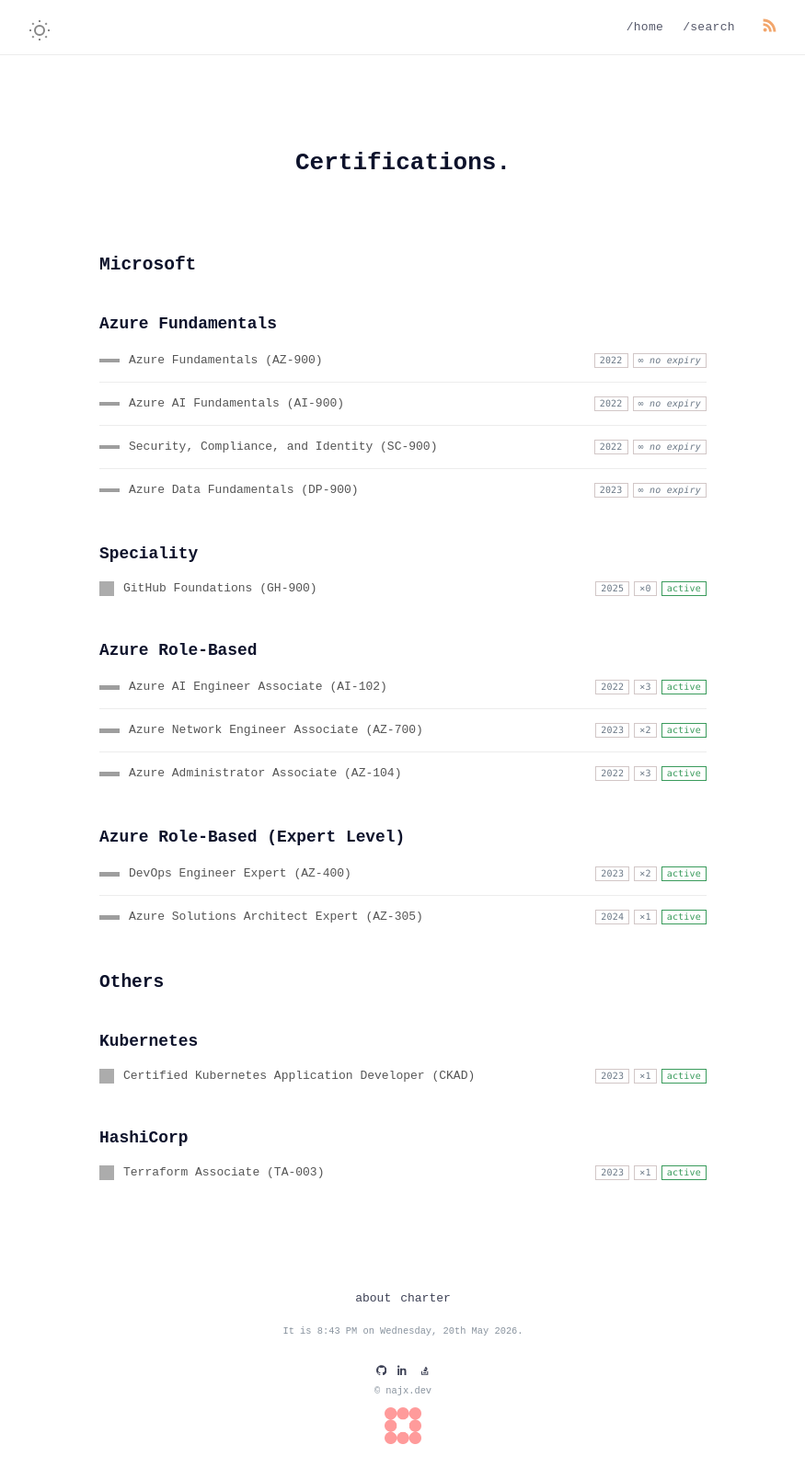
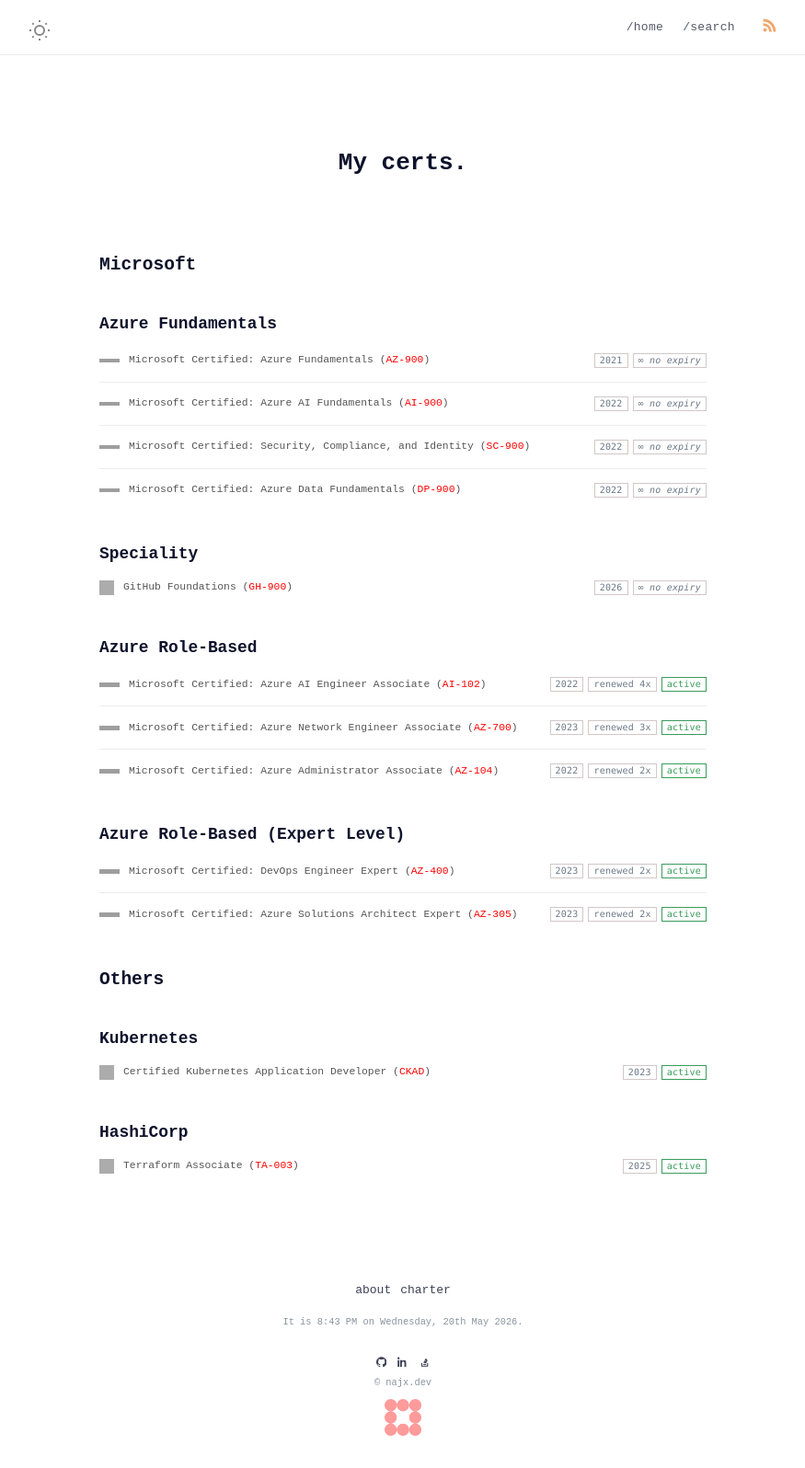
Before and after one commit to najx/najx.github.io, a Jekyll site: the page built from certs.md, in a window 1280 px wide. Shown: the whole page at 92% size, without its empty margins (202-1077 px from the left). Built offline with Jekyll 4.4.1, drawn with Linux system fonts in a browser that asks for light colours; grey boxes are pictures that could not be loaded.

Commit message:
Improve cert page and improve some minor formulations

```diff
--- a/_sass/klise/_miscellaneous.scss
+++ b/_sass/klise/_miscellaneous.scss
@@ -52,6 +52,11 @@
   }
 }
 
+.certs-page .cert-list a[target="_blank"]::after {
+  content: none;
+  display: none;
+}
+
 .cert-item {
   display: flex;
   align-items: center;
@@ -82,7 +87,7 @@
 
 .cert-name {
   flex: 1;
-  font-size: $base-font-size;
+  font-size: $small-font-size;
   color: $text-base-color;
 }
 
--- a/certs.md
+++ b/certs.md
@@ -1,10 +1,12 @@
 ---
-title: Certifications
+title: My certs
 permalink: /7b90458e-ba15-4d2a-9d34-081f69410cc5/
 layout: page
 excerpt: My professional certifications.
 comments: false
 ---
+
+<div class="certs-page" markdown="1">
 
 # Microsoft
 
@@ -12,34 +14,42 @@
 
 <ul class="cert-list">
   <li class="cert-item">
-    <img src="https://learn.microsoft.com/media/learn/certification/badges/microsoft-certified-fundamentals-badge.svg" class="cert-icon cert-icon-badge" alt="Microsoft Certified: Fundamentals" />
-    <span class="cert-name">Azure Fundamentals (AZ-900)</span>
+    <a href="https://learn.microsoft.com/credentials/certifications/azure-fundamentals/" target="_blank" rel="noopener noreferrer" aria-label="Azure Fundamentals (AZ-900)">
+      <img src="https://learn.microsoft.com/media/learn/certification/badges/microsoft-certified-fundamentals-badge.svg" class="cert-icon cert-icon-badge" alt="Microsoft Certified: Fundamentals" />
+    </a>
+    <span class="cert-name">Microsoft Certified: Azure Fundamentals (<a href="https://learn.microsoft.com/en-us/users/najimabdelmoula-9173/credentials/c4103ab074cb80cc?ref=https%3A%2F%2Fwww.linkedin.com%2F" target="_blank" rel="noopener noreferrer">AZ-900</a>)</span>
+    <div class="cert-tags">
+      <span class="cert-tag cert-date">2021</span>
+      <span class="cert-tag cert-perpetual">∞ no expiry</span>
+    </div>
+  </li>
+  <li class="cert-item">
+    <a href="https://learn.microsoft.com/credentials/certifications/azure-ai-fundamentals/" target="_blank" rel="noopener noreferrer" aria-label="Azure AI Fundamentals (AI-900)">
+      <img src="https://learn.microsoft.com/media/learn/certification/badges/microsoft-certified-fundamentals-badge.svg" class="cert-icon cert-icon-badge" alt="Microsoft Certified: Fundamentals" />
+    </a>
+    <span class="cert-name">Microsoft Certified: Azure AI Fundamentals (<a href="https://learn.microsoft.com/en-us/users/najimabdelmoula-9173/credentials/4291180992657e6f?ref=https%3A%2F%2Fwww.linkedin.com%2F" target="_blank" rel="noopener noreferrer">AI-900</a>)</span>
     <div class="cert-tags">
       <span class="cert-tag cert-date">2022</span>
       <span class="cert-tag cert-perpetual">∞ no expiry</span>
     </div>
   </li>
   <li class="cert-item">
-    <img src="https://learn.microsoft.com/media/learn/certification/badges/microsoft-certified-fundamentals-badge.svg" class="cert-icon cert-icon-badge" alt="Microsoft Certified: Fundamentals" />
-    <span class="cert-name">Azure AI Fundamentals (AI-900)</span>
+    <a href="https://learn.microsoft.com/credentials/certifications/security-compliance-and-identity-fundamentals/" target="_blank" rel="noopener noreferrer" aria-label="Security, Compliance, and Identity Fundamentals (SC-900)">
+      <img src="https://learn.microsoft.com/media/learn/certification/badges/microsoft-certified-fundamentals-badge.svg" class="cert-icon cert-icon-badge" alt="Microsoft Certified: Fundamentals" />
+    </a>
+    <span class="cert-name">Microsoft Certified: Security, Compliance, and Identity (<a href="https://learn.microsoft.com/en-us/users/najimabdelmoula-9173/credentials/909c1b50a4ff1e19?ref=https%3A%2F%2Fwww.linkedin.com%2F" target="_blank" rel="noopener noreferrer">SC-900</a>)</span>
     <div class="cert-tags">
       <span class="cert-tag cert-date">2022</span>
       <span class="cert-tag cert-perpetual">∞ no expiry</span>
     </div>
   </li>
   <li class="cert-item">
-    <img src="https://learn.microsoft.com/media/learn/certification/badges/microsoft-certified-fundamentals-badge.svg" class="cert-icon cert-icon-badge" alt="Microsoft Certified: Fundamentals" />
-    <span class="cert-name">Security, Compliance, and Identity (SC-900)</span>
+    <a href="https://learn.microsoft.com/credentials/certifications/azure-data-fundamentals/" target="_blank" rel="noopener noreferrer" aria-label="Azure Data Fundamentals (DP-900)">
+      <img src="https://learn.microsoft.com/media/learn/certification/badges/microsoft-certified-fundamentals-badge.svg" class="cert-icon cert-icon-badge" alt="Microsoft Certified: Fundamentals" />
+    </a>
+    <span class="cert-name">Microsoft Certified: Azure Data Fundamentals (<a href="https://learn.microsoft.com/en-us/users/najimabdelmoula-9173/credentials/80269284a5395af0?ref=https%3A%2F%2Fwww.linkedin.com%2F" target="_blank" rel="noopener noreferrer">DP-900</a>)</span>
     <div class="cert-tags">
       <span class="cert-tag cert-date">2022</span>
-      <span class="cert-tag cert-perpetual">∞ no expiry</span>
-    </div>
-  </li>
-  <li class="cert-item">
-    <img src="https://learn.microsoft.com/media/learn/certification/badges/microsoft-certified-fundamentals-badge.svg" class="cert-icon cert-icon-badge" alt="Microsoft Certified: Fundamentals" />
-    <span class="cert-name">Azure Data Fundamentals (DP-900)</span>
-    <div class="cert-tags">
-      <span class="cert-tag cert-date">2023</span>
       <span class="cert-tag cert-perpetual">∞ no expiry</span>
     </div>
   </li>
@@ -49,12 +59,13 @@
 
 <ul class="cert-list">
   <li class="cert-item">
-    <img src="https://cdn.simpleicons.org/github/181717" class="cert-icon cert-icon-mono" alt="GitHub" />
-    <span class="cert-name">GitHub Foundations (GH-900)</span>
+    <a href="https://learn.microsoft.com/credentials/certifications/github-foundations/" target="_blank" rel="noopener noreferrer" aria-label="GitHub Foundations (GH-900)">
+      <img src="https://cdn.simpleicons.org/github/181717" class="cert-icon cert-icon-mono" alt="GitHub" />
+    </a>
+    <span class="cert-name">GitHub Foundations (<a href="https://learn.microsoft.com/fr-fr/users/najimabdelmoula-9173/credentials/certification/github-foundations?source=docs&tab=credentials-tab" target="_blank" rel="noopener noreferrer">GH-900</a>)</span>
     <div class="cert-tags">
-      <span class="cert-tag cert-date">2025</span>
-      <span class="cert-tag cert-renewals">×0</span>
-      <span class="cert-tag cert-active">active</span>
+      <span class="cert-tag cert-date">2026</span>
+      <span class="cert-tag cert-perpetual">∞ no expiry</span>
     </div>
   </li>
 </ul>
@@ -63,29 +74,35 @@
 
 <ul class="cert-list">
   <li class="cert-item">
-    <img src="https://learn.microsoft.com/media/learn/certification/badges/microsoft-certified-associate-badge.svg" class="cert-icon cert-icon-badge" alt="Microsoft Certified: Associate" />
-    <span class="cert-name">Azure AI Engineer Associate (AI-102)</span>
+    <a href="https://learn.microsoft.com/credentials/certifications/azure-ai-engineer/" target="_blank" rel="noopener noreferrer" aria-label="Azure AI Engineer Associate (AI-102)">
+      <img src="https://learn.microsoft.com/media/learn/certification/badges/microsoft-certified-associate-badge.svg" class="cert-icon cert-icon-badge" alt="Microsoft Certified: Associate" />
+    </a>
+    <span class="cert-name">Microsoft Certified: Azure AI Engineer Associate (<a href="https://learn.microsoft.com/en-us/users/najimabdelmoula-9173/credentials/2a4bc00530c64bc4?ref=https%3A%2F%2Fwww.linkedin.com%2F" target="_blank" rel="noopener noreferrer">AI-102</a>)</span>
     <div class="cert-tags">
       <span class="cert-tag cert-date">2022</span>
-      <span class="cert-tag cert-renewals">×3</span>
+      <span class="cert-tag cert-renewals">renewed 4x</span>
       <span class="cert-tag cert-active">active</span>
     </div>
   </li>
   <li class="cert-item">
-    <img src="https://learn.microsoft.com/media/learn/certification/badges/microsoft-certified-associate-badge.svg" class="cert-icon cert-icon-badge" alt="Microsoft Certified: Associate" />
-    <span class="cert-name">Azure Network Engineer Associate (AZ-700)</span>
+    <a href="https://learn.microsoft.com/credentials/certifications/azure-network-engineer-associate/" target="_blank" rel="noopener noreferrer" aria-label="Azure Network Engineer Associate (AZ-700)">
+      <img src="https://learn.microsoft.com/media/learn/certification/badges/microsoft-certified-associate-badge.svg" class="cert-icon cert-icon-badge" alt="Microsoft Certified: Associate" />
+    </a>
+    <span class="cert-name">Microsoft Certified: Azure Network Engineer Associate (<a href="https://learn.microsoft.com/en-us/users/najimabdelmoula-9173/credentials/2e69b179b3cba42?ref=https%3A%2F%2Fwww.linkedin.com%2F" target="_blank" rel="noopener noreferrer">AZ-700</a>)</span>
     <div class="cert-tags">
       <span class="cert-tag cert-date">2023</span>
-      <span class="cert-tag cert-renewals">×2</span>
+      <span class="cert-tag cert-renewals">renewed 3x</span>
       <span class="cert-tag cert-active">active</span>
     </div>
   </li>
   <li class="cert-item">
-    <img src="https://learn.microsoft.com/media/learn/certification/badges/microsoft-certified-associate-badge.svg" class="cert-icon cert-icon-badge" alt="Microsoft Certified: Associate" />
-    <span class="cert-name">Azure Administrator Associate (AZ-104)</span>
+    <a href="https://learn.microsoft.com/credentials/certifications/azure-administrator/" target="_blank" rel="noopener noreferrer" aria-label="Azure Administrator Associate (AZ-104)">
+      <img src="https://learn.microsoft.com/media/learn/certification/badges/microsoft-certified-associate-badge.svg" class="cert-icon cert-icon-badge" alt="Microsoft Certified: Associate" />
+    </a>
+    <span class="cert-name">Microsoft Certified: Azure Administrator Associate (<a href="https://learn.microsoft.com/en-us/users/najimabdelmoula-9173/credentials/f09622b8e53a5bd0?ref=https%3A%2F%2Fwww.linkedin.com%2F" target="_blank" rel="noopener noreferrer">AZ-104</a>)</span>
     <div class="cert-tags">
       <span class="cert-tag cert-date">2022</span>
-      <span class="cert-tag cert-renewals">×3</span>
+      <span class="cert-tag cert-renewals">renewed 2x</span>
       <span class="cert-tag cert-active">active</span>
     </div>
   </li>
@@ -95,20 +112,24 @@
 
 <ul class="cert-list">
   <li class="cert-item">
-    <img src="https://learn.microsoft.com/media/learn/certification/badges/microsoft-certified-expert-badge.svg" class="cert-icon cert-icon-badge" alt="Microsoft Certified: Expert" />
-    <span class="cert-name">DevOps Engineer Expert (AZ-400)</span>
+    <a href="https://learn.microsoft.com/credentials/certifications/devops-engineer/" target="_blank" rel="noopener noreferrer" aria-label="DevOps Engineer Expert (AZ-400)">
+      <img src="https://learn.microsoft.com/media/learn/certification/badges/microsoft-certified-expert-badge.svg" class="cert-icon cert-icon-badge" alt="Microsoft Certified: Expert" />
+    </a>
+    <span class="cert-name">Microsoft Certified: DevOps Engineer Expert (<a href="https://learn.microsoft.com/en-us/users/najimabdelmoula-9173/credentials/6f92161225067276?ref=https%3A%2F%2Fwww.linkedin.com%2F" target="_blank" rel="noopener noreferrer">AZ-400</a>)</span>
     <div class="cert-tags">
       <span class="cert-tag cert-date">2023</span>
-      <span class="cert-tag cert-renewals">×2</span>
+      <span class="cert-tag cert-renewals">renewed 2x</span>
       <span class="cert-tag cert-active">active</span>
     </div>
   </li>
   <li class="cert-item">
-    <img src="https://learn.microsoft.com/media/learn/certification/badges/microsoft-certified-expert-badge.svg" class="cert-icon cert-icon-badge" alt="Microsoft Certified: Expert" />
-    <span class="cert-name">Azure Solutions Architect Expert (AZ-305)</span>
+    <a href="https://learn.microsoft.com/credentials/certifications/azure-solutions-architect/" target="_blank" rel="noopener noreferrer" aria-label="Azure Solutions Architect Expert (AZ-305)">
+      <img src="https://learn.microsoft.com/media/learn/certification/badges/microsoft-certified-expert-badge.svg" class="cert-icon cert-icon-badge" alt="Microsoft Certified: Expert" />
+    </a>
+    <span class="cert-name">Microsoft Certified: Azure Solutions Architect Expert (<a href="https://learn.microsoft.com/en-us/users/najimabdelmoula-9173/credentials/82370952a238f558?ref=https%3A%2F%2Fwww.linkedin.com%2F" target="_blank" rel="noopener noreferrer">AZ-305</a>)</span>
     <div class="cert-tags">
-      <span class="cert-tag cert-date">2024</span>
-      <span class="cert-tag cert-renewals">×1</span>
+      <span class="cert-tag cert-date">2023</span>
+      <span class="cert-tag cert-renewals">renewed 2x</span>
       <span class="cert-tag cert-active">active</span>
     </div>
   </li>
@@ -120,11 +141,12 @@
 
 <ul class="cert-list">
   <li class="cert-item">
-    <img src="https://cdn.simpleicons.org/kubernetes/326CE5" class="cert-icon" alt="Kubernetes" />
-    <span class="cert-name">Certified Kubernetes Application Developer (CKAD)</span>
+    <a href="https://training.linuxfoundation.org/certification/certified-kubernetes-application-developer-ckad/" target="_blank" rel="noopener noreferrer" aria-label="Certified Kubernetes Application Developer (CKAD)">
+      <img src="https://cdn.simpleicons.org/kubernetes/326CE5" class="cert-icon" alt="Kubernetes" />
+    </a>
+    <span class="cert-name">Certified Kubernetes Application Developer (<a href="https://www.credly.com/badges/04b39ebf-6697-4bfb-8f4d-9c2fef091d4a" target="_blank" rel="noopener noreferrer">CKAD</a>)</span>
     <div class="cert-tags">
       <span class="cert-tag cert-date">2023</span>
-      <span class="cert-tag cert-renewals">×1</span>
       <span class="cert-tag cert-active">active</span>
     </div>
   </li>
@@ -134,12 +156,15 @@
 
 <ul class="cert-list">
   <li class="cert-item">
-    <img src="https://cdn.simpleicons.org/terraform/844FBA" class="cert-icon" alt="Terraform" />
-    <span class="cert-name">Terraform Associate (TA-003)</span>
+    <a href="https://www.hashicorp.com/certification/terraform-associate" target="_blank" rel="noopener noreferrer" aria-label="Terraform Associate (TA-003)">
+      <img src="https://cdn.simpleicons.org/terraform/844FBA" class="cert-icon" alt="Terraform" />
+    </a>
+    <span class="cert-name">Terraform Associate (<a href="https://www.credly.com/badges/8bac4e8b-1781-427f-8995-83e096d818d0/public_url" target="_blank" rel="noopener noreferrer">TA-003</a>)</span>
     <div class="cert-tags">
-      <span class="cert-tag cert-date">2023</span>
-      <span class="cert-tag cert-renewals">×1</span>
+      <span class="cert-tag cert-date">2025</span>
       <span class="cert-tag cert-active">active</span>
     </div>
   </li>
 </ul>
+
+</div>
```
Also changed, not shown: charter.md (+1 -1 lines).
